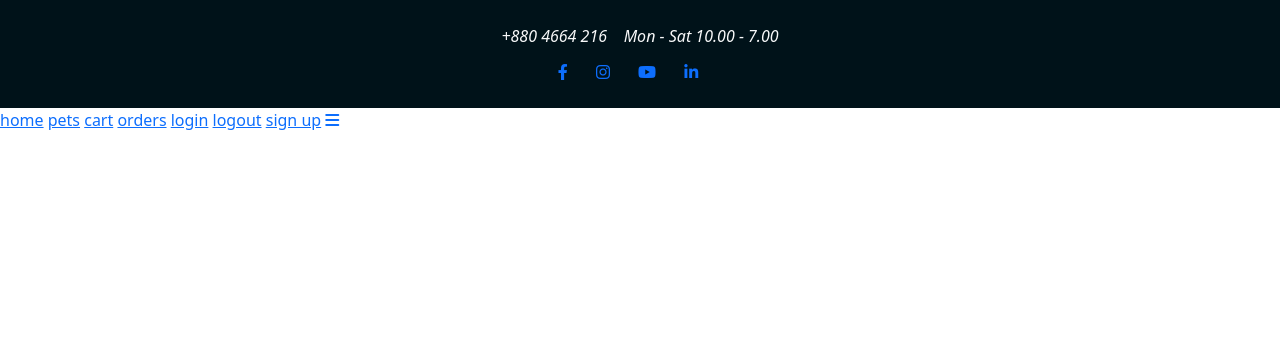
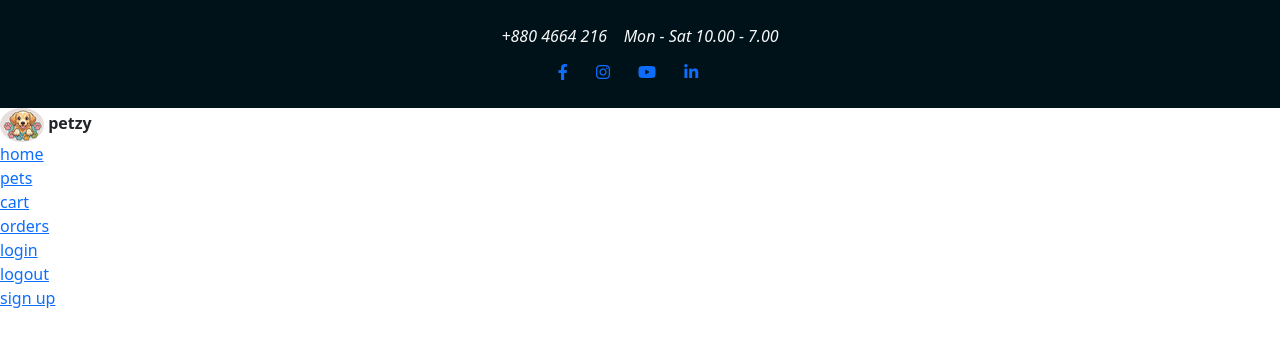
Before and after one commit to johnclamy/petstoreproject, a Django app: template petstore/templates/layout.html in a window 1280 px wide. Shown: the top 347 px of the page. Run offline with Django 5.2, Linux system fonts and the light colour scheme; the template is opened without the code that fills it, so the values that code supplies are empty; some libraries are stand-ins or nearby versions.

Commit message:
add a logo

```diff
--- a/petstore/templates/layout.html
+++ b/petstore/templates/layout.html
@@ -25,21 +25,29 @@
                     </b>
                 </address>
             </section>
-            <nav class="nav-links">
-                <a href="" class="nav-links__item active">home</a>
-                <a href="" class="nav-links__item">pets</a>
-                <a href="" class="nav-links__item">cart</a>
-                <a href="" class="nav-links__item">orders</a>
-                <a href="" class="nav-links__item">login</a>
-                <a href="" class="nav-links__item">logout</a>
-                <a href="" class="nav-links__item">sign up</a>
-                <a href="javascript:void(0);" class="icon" onclick="myFunction()">
-                    <i class="fa fa-bars"></i>
-                </a>
+            <nav>
+                <section class="logo">
+                    <img src="{% static 'img/logo.png' %}" alt="logo" class="img-fluid rounded-circle">
+                    <b>petzy</b>
+                </section>
+                <section class="nav-links">
+                    <ul class="nav-links__standard">
+                        <li><a href="#" class="active">home</a></li>
+                        <li><a href="#">pets</a></li>
+                        <li><a href="#">cart</a></li>
+                        <li><a href="#">orders</a></li>
+                    </ul>
+                    <ul class="nav-links__accounts">
+                        <li><a href="#">login</a></li>
+                        <li><a href="#">logout</a></li>
+                        <li><a href="#">sign up</a></li>
+                    </ul>
+                </section>
             </nav>
+            <section class="hero-section"></div>
         </header>
 
-        <div class="nunito-sans-typography">
+        <div class="nunito-sans-typography page-wrapper">
             {% block content %}
             {% endblock content %}
         </div>
```
Also changed, not shown: petstore/static/img/logo.png (added).
